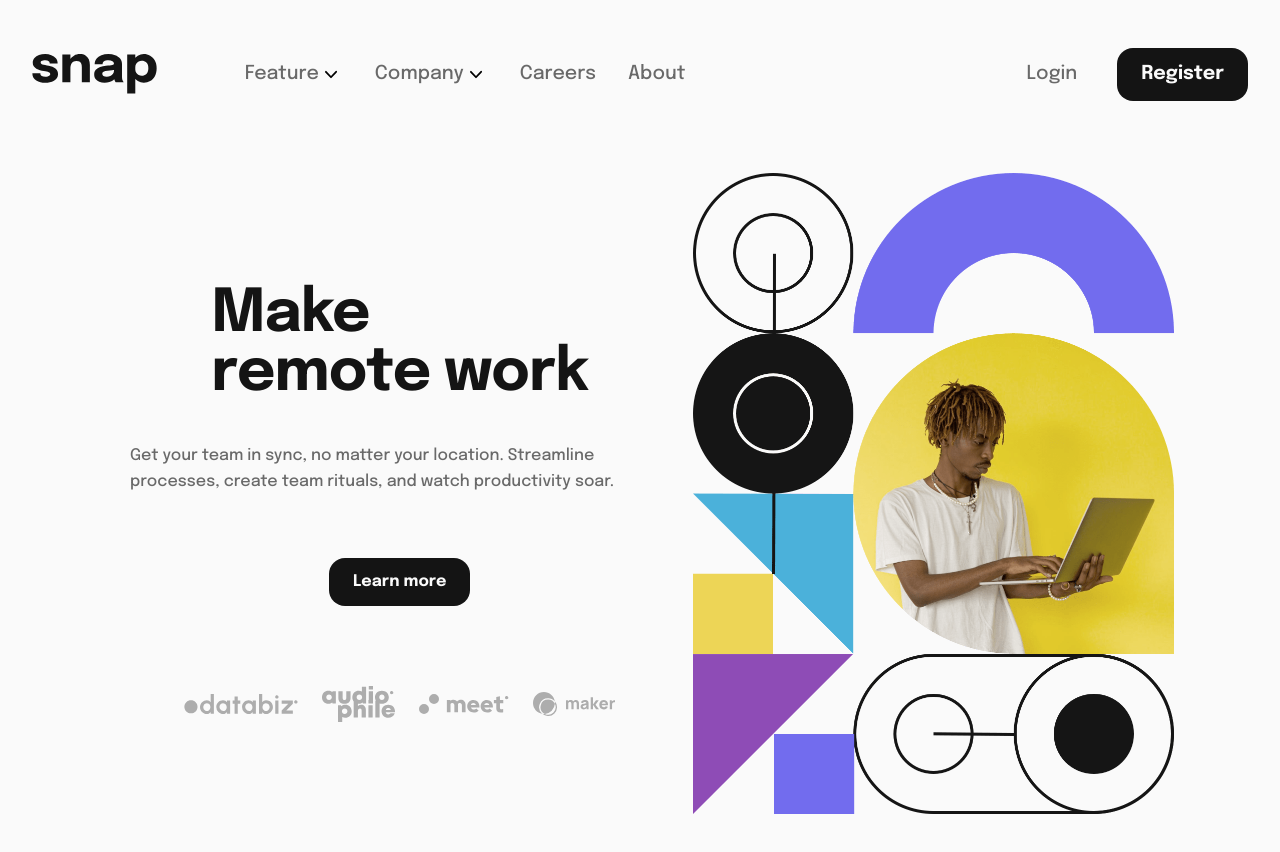
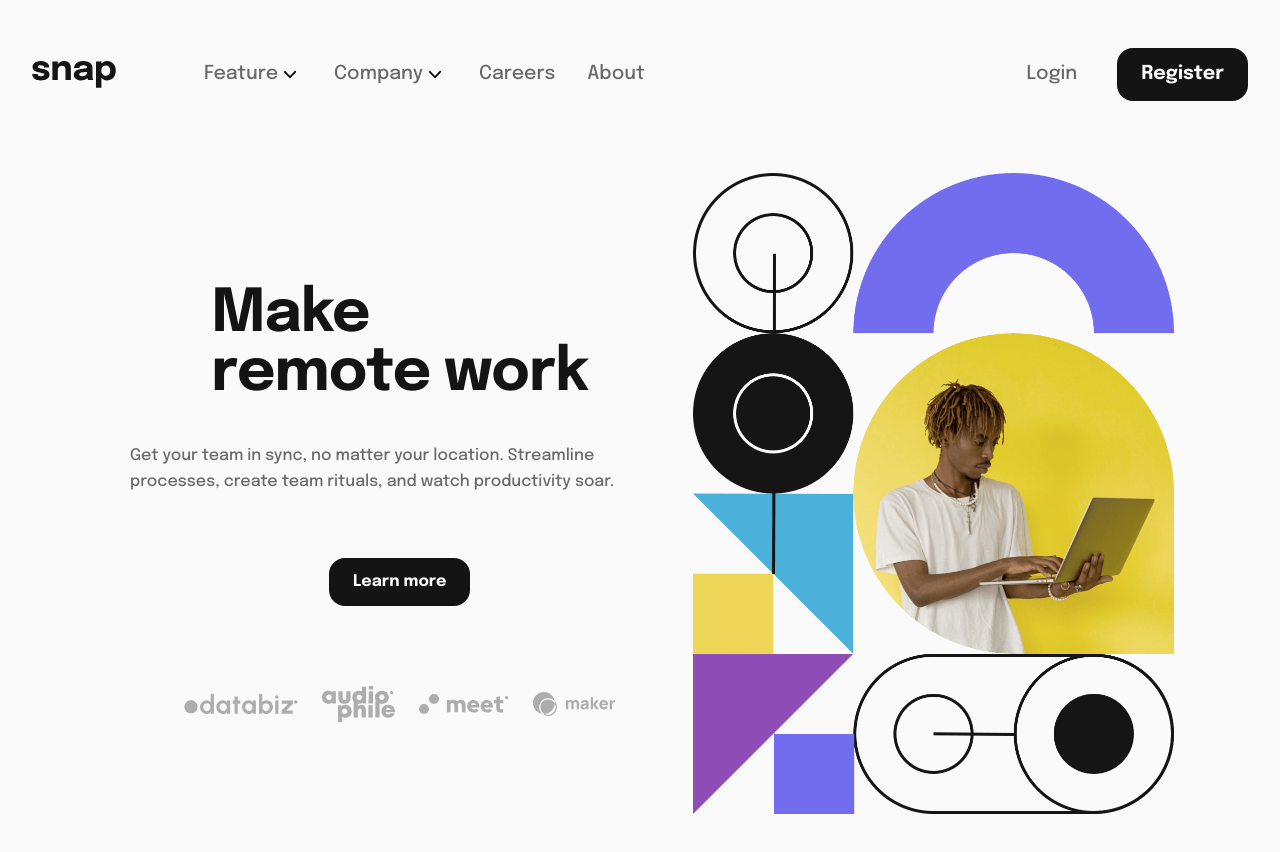
Before and after one commit to YagyeshMani1498/intro-section-with-dropdown-navigation, a plain HTML site: page index.html in a window 1280 px wide. Drawn offline with Linux system fonts and the light colour scheme.

Commit message:
removing inline style of logo-img

```diff
--- a/index.html
+++ b/index.html
@@ -25,12 +25,7 @@
     <!-- main-container -->
     <main class="main-container">
       <header class="header">
-        <img
-          src="images/logo.svg"
-          alt="snap-logo"
-          class="snape-logo"
-          width="150px"
-        />
+        <img src="images/logo.svg" alt="snap-logo" class="snape-logo" />
 
         <!-- menu-button -->
         <button class="open-button toggle">
```
